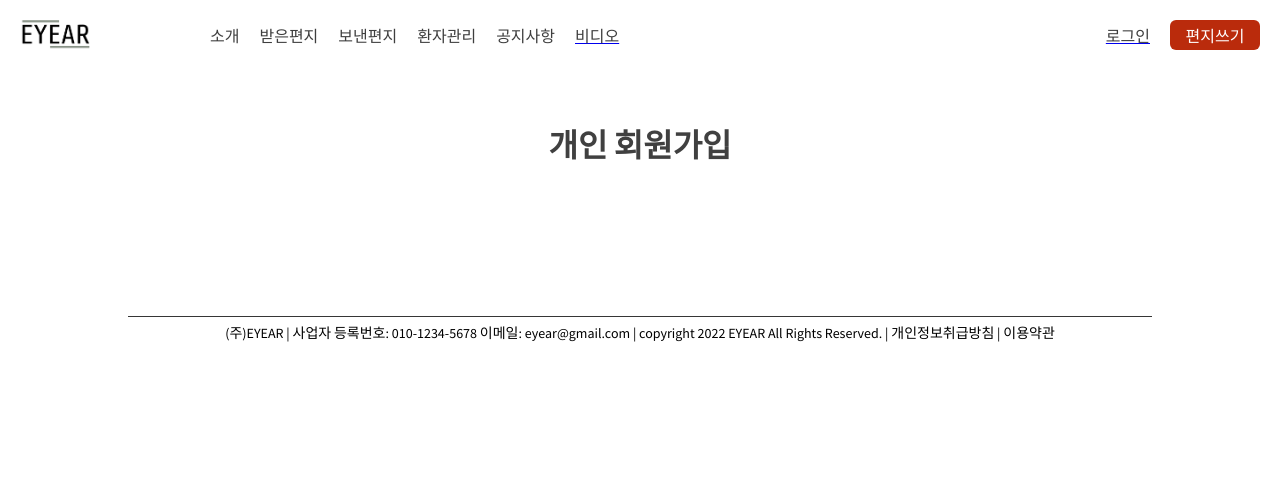
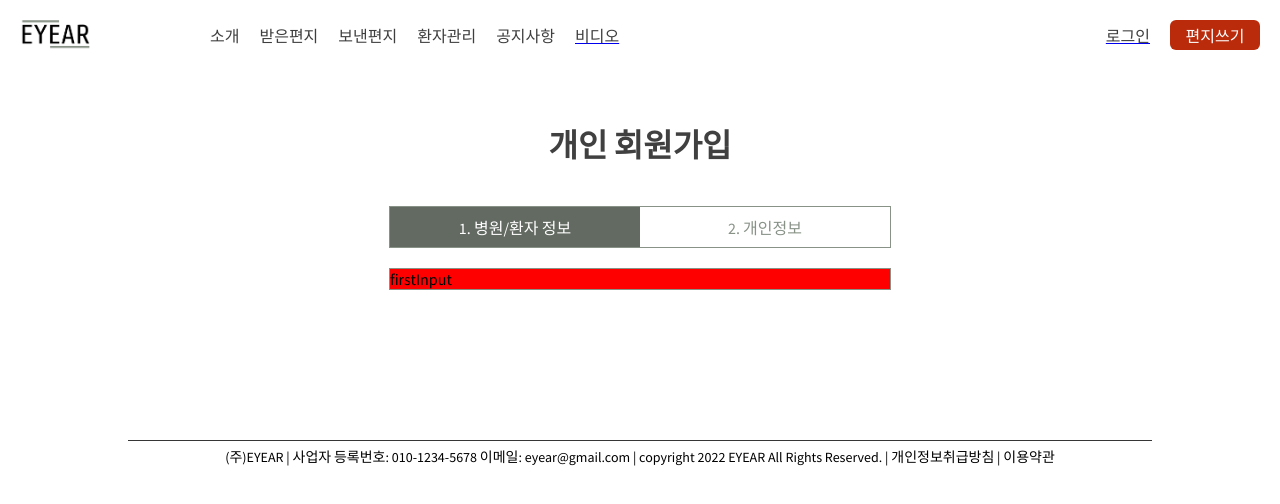
Before and after one commit to eyear22/eyear_frontend, a React (Create React App) app: page /join/user in a window 1280 px wide. Shown: the top 504 px of the page. Built offline with nearby package versions, Linux system fonts and the light colour scheme.

Commit message:
[FEAT] TabMenuLayout 생성

```diff
--- a/src/components/common/TabMenuLayout.js
+++ b/src/components/common/JoinTabMenu.js
@@ -1,13 +1,13 @@
 import styled from 'styled-components';
 import { mobile } from '../../utils/responsive';
 
-const TabMenuLayout = ({ idx, Component1, Component2 }) => {
+const JoinTabMenu = ({ idx, title1, title2, Component1, Component2 }) => {
   const tabClickHandler = (v) => idx.onChange(v);
   const tabMenu = [
     {
       title: (
         <TitleContainer key={0} active={!idx.value} onClick={() => tabClickHandler(0)}>
-          <Title active={!idx.value}>개인</Title>
+          <Title active={!idx.value}>{title1}</Title>
         </TitleContainer>
       ),
       content: Component1,
@@ -15,7 +15,7 @@ const TabMenuLayout = ({ idx, Component1, Component2 }) => {
     {
       title: (
         <TitleContainer key={1} active={idx.value} onClick={() => tabClickHandler(1)}>
-          <Title active={idx.value}>기관</Title>
+          <Title active={idx.value}>{title2}</Title>
         </TitleContainer>
       ),
       content: Component2,
@@ -30,9 +30,8 @@ const TabMenuLayout = ({ idx, Component1, Component2 }) => {
             return section.title;
           })}
         </TopBar>
-        <TopLine />
-        <div>{tabMenu[idx.value].content}</div>
       </Wrap>
+      <InputArea>{tabMenu[idx.value].content}</InputArea>
     </Container>
   );
 };
@@ -47,7 +46,7 @@ const Container = styled.div`
 
 const Wrap = styled.div`
   border: 1px solid #889287;
-  width: 400px;
+  width: 500px;
   ${mobile({ width: '300px' })}
 `;
 
@@ -57,20 +56,23 @@ const TopBar = styled.div`
 `;
 
 const TitleContainer = styled.div`
-  width: 200px;
+  width: 250px;
   text-align: center;
-  padding: 12px 0;
+  padding: 8px 0;
   ${mobile({ width: '150px' })}
   background-color: ${(props) => (props.active ? '#626a61' : '#fff')};
 `;
 
 const Title = styled.text`
   color: ${(props) => (props.active ? '#fff' : '#889287')};
+  ${mobile({ fontSize: '14px' })}
 `;
 
-const TopLine = styled.div`
-  height: 2px;
-  background-color: #626a61;
+const InputArea = styled.div`
+  margin-top: 20px;
+  background-color: red;
+  border: 1px solid #889287;
+  width: 500px;
 `;
 
-export default TabMenuLayout;
+export default JoinTabMenu;
--- /dev/null
+++ b/src/components/common/LoginTabMenu.js
@@ -0,0 +1,76 @@
+import styled from 'styled-components';
+import { mobile } from '../../utils/responsive';
+
+const LoginTabMenu = ({ idx, Component1, Component2 }) => {
+  const tabClickHandler = (v) => idx.onChange(v);
+  const tabMenu = [
+    {
+      title: (
+        <TitleContainer key={0} active={!idx.value} onClick={() => tabClickHandler(0)}>
+          <Title active={!idx.value}>개인</Title>
+        </TitleContainer>
+      ),
+      content: Component1,
+    },
+    {
+      title: (
+        <TitleContainer key={1} active={idx.value} onClick={() => tabClickHandler(1)}>
+          <Title active={idx.value}>기관</Title>
+        </TitleContainer>
+      ),
+      content: Component2,
+    },
+  ];
+
+  return (
+    <Container>
+      <Wrap>
+        <TopBar>
+          {tabMenu.map((section, index) => {
+            return section.title;
+          })}
+        </TopBar>
+        <TopLine />
+        <div>{tabMenu[idx.value].content}</div>
+      </Wrap>
+    </Container>
+  );
+};
+
+const Container = styled.div`
+  margin-top: 40px;
+  background-color: #fff;
+  display: flex;
+  flex-direction: column;
+  align-items: center;
+`;
+
+const Wrap = styled.div`
+  border: 1px solid #889287;
+  width: 400px;
+  ${mobile({ width: '300px' })}
+`;
+
+const TopBar = styled.div`
+  display: flex;
+  cursor: pointer;
+`;
+
+const TitleContainer = styled.div`
+  width: 200px;
+  text-align: center;
+  padding: 12px 0;
+  ${mobile({ width: '150px' })}
+  background-color: ${(props) => (props.active ? '#626a61' : '#fff')};
+`;
+
+const Title = styled.text`
+  color: ${(props) => (props.active ? '#fff' : '#889287')};
+`;
+
+const TopLine = styled.div`
+  height: 2px;
+  background-color: #626a61;
+`;
+
+export default LoginTabMenu;
--- /dev/null
+++ b/src/components/joinUser/FirstInput.js
@@ -0,0 +1,7 @@
+import styled from 'styled-components';
+
+const FirstInput = () => {
+  return <div>firstInput</div>;
+};
+
+export default FirstInput;
--- a/src/pages/JoinUser.js
+++ b/src/pages/JoinUser.js
@@ -1,8 +1,22 @@
 import styled from 'styled-components';
 import AuthLayout from '../components/common/AuthLayout';
+import JoinTabMenu from '../components/common/JoinTabMenu';
+import FirstInput from '../components/joinUser/FirstInput';
+import useInput from '../utils/useInput';
 
 const JoinUser = () => {
-  return <AuthLayout title="개인 회원가입"></AuthLayout>;
+  const activeIndex = useInput(0);
+  return (
+    <AuthLayout title="개인 회원가입">
+      <JoinTabMenu
+        idx={activeIndex}
+        title1="1. 병원/환자 정보"
+        title2="2. 개인정보"
+        Component1={<FirstInput />}
+        Component2={<div />}
+      />
+    </AuthLayout>
+  );
 };
 
 export default JoinUser;
--- a/src/pages/Login.js
+++ b/src/pages/Login.js
@@ -1,5 +1,5 @@
 import AuthLayout from '../components/common/AuthLayout';
-import TabMenuLayout from '../components/common/TabMenuLayout';
+import LoginTabMenu from '../components/common/LoginTabMenu';
 import Input from '../components/login/Input';
 import useInput from '../utils/useInput';
 
@@ -10,7 +10,11 @@ const Login = () => {
 
   return (
     <AuthLayout title="로그인">
-      <TabMenuLayout idx={activeIndex} Component1={<Input id={id} password={password} />} Component2={<Input />} />
+      <LoginTabMenu
+        idx={activeIndex}
+        Component1={<Input id={id} password={password} />}
+        Component2={<Input id={id} password={password} />}
+      />
     </AuthLayout>
   );
 };
```
